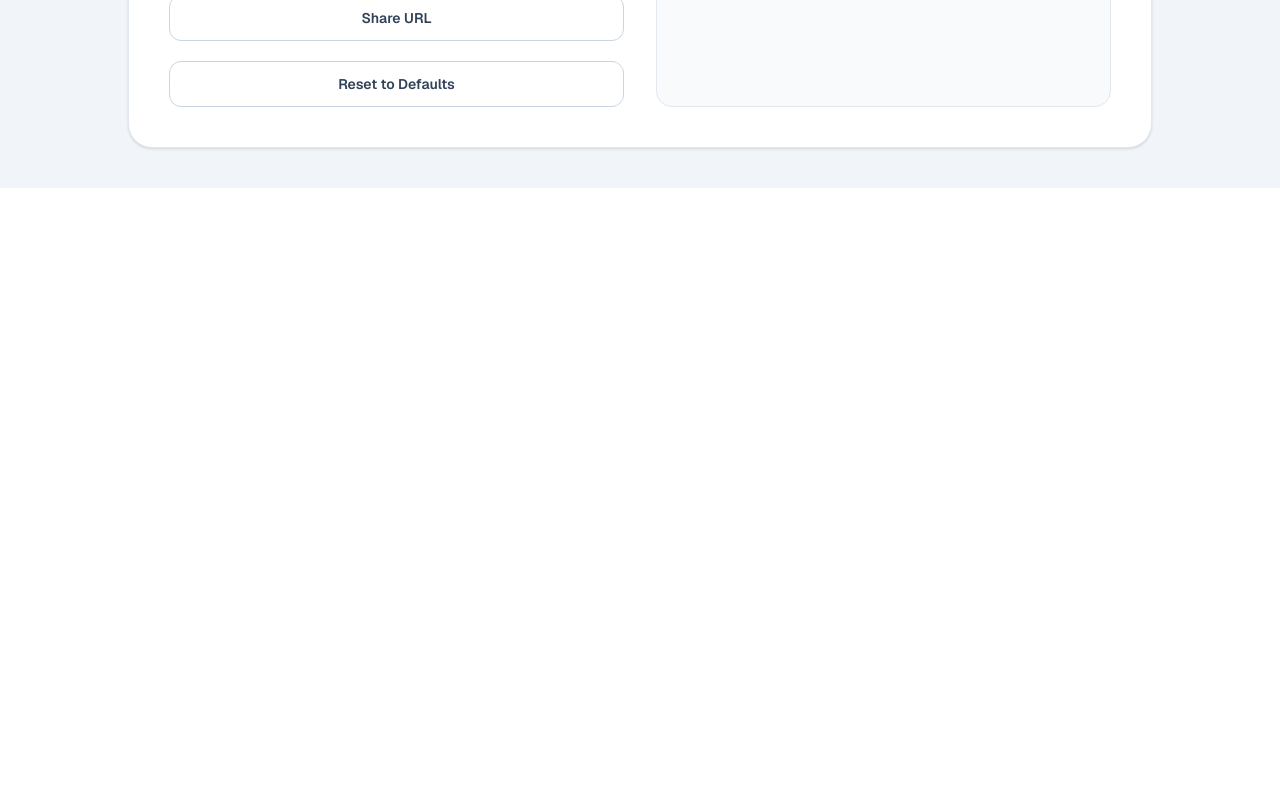
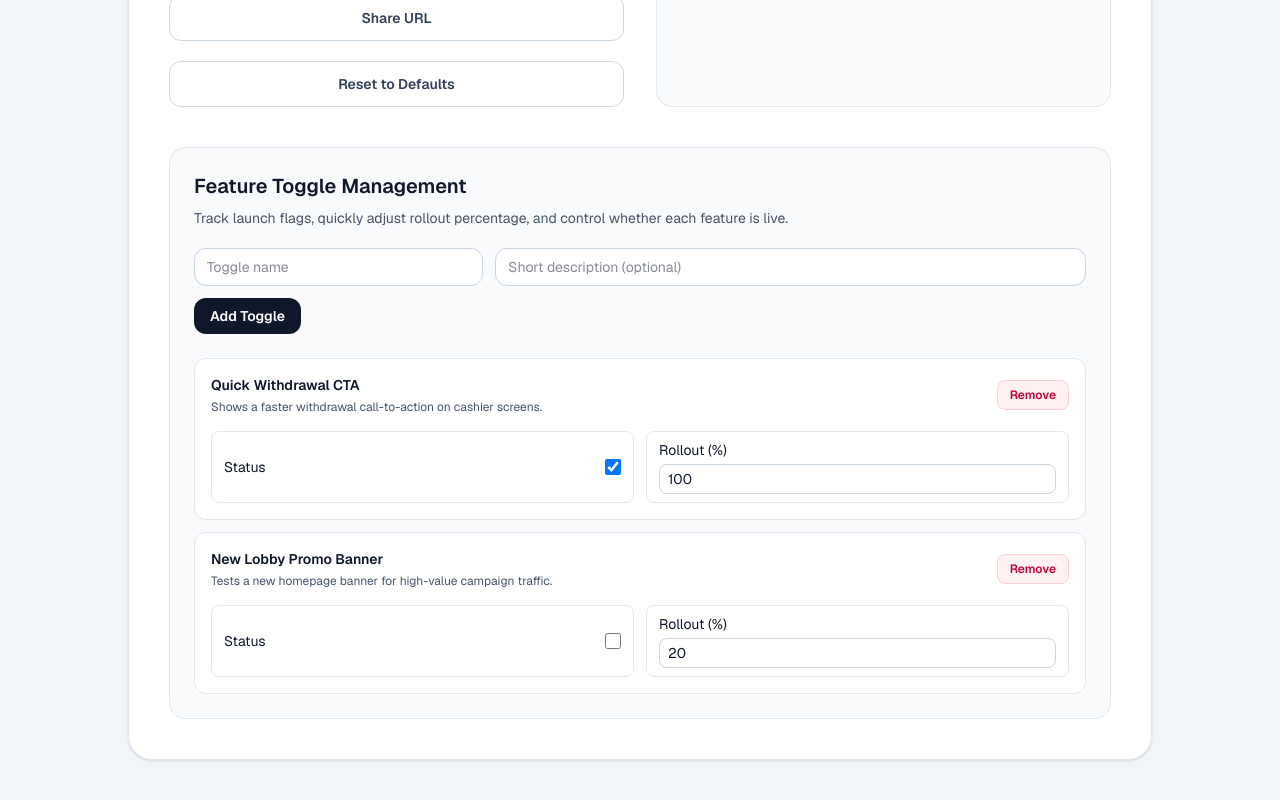
Before and after one commit to mansivachhani/ab-test-planner, a Next.js app: page / in a window 1280 px wide. Shown: the part 758-1558 px from the top of the page. Before the commit the page ends 946 px from the top, so only its background shows below. Built offline with nearby package versions, Linux system fonts and the light colour scheme.

Commit message:
feat: add feature toggle management section

```diff
--- a/app/page.tsx
+++ b/app/page.tsx
@@ -27,6 +27,14 @@ type ParsedValues = {
   variantTraffic: number;
 };
 
+type FeatureToggle = {
+  id: string;
+  name: string;
+  enabled: boolean;
+  rollout: number;
+  description: string;
+};
+
 const DEFAULT_VALUES: FormValues = {
   baselineRate: "8",
   minDetectableUplift: "10",
@@ -43,6 +51,23 @@ const FORM_VALUE_KEYS: (keyof FormValues)[] = [
   "power",
   "dailyVisitors",
   "variantTraffic",
+];
+
+const DEFAULT_TOGGLES: FeatureToggle[] = [
+  {
+    id: "quick-withdrawal",
+    name: "Quick Withdrawal CTA",
+    enabled: true,
+    rollout: 100,
+    description: "Shows a faster withdrawal call-to-action on cashier screens.",
+  },
+  {
+    id: "new-lobby-banner",
+    name: "New Lobby Promo Banner",
+    enabled: false,
+    rollout: 20,
+    description: "Tests a new homepage banner for high-value campaign traffic.",
+  },
 ];
 
 function inverseNormalCdf(probability: number): number {
@@ -197,6 +222,10 @@ export default function Home() {
   });
   const [globalError, setGlobalError] = useState("");
   const [shareStatus, setShareStatus] = useState("");
+  const [toggles, setToggles] = useState<FeatureToggle[]>(DEFAULT_TOGGLES);
+  const [newToggleName, setNewToggleName] = useState("");
+  const [newToggleDescription, setNewToggleDescription] = useState("");
+  const [toggleError, setToggleError] = useState("");
   const [result, setResult] = useState<Result | null>(() =>
     calculateResult(parseValues(readInitialValuesFromLocation())),
   );
@@ -315,6 +344,37 @@ export default function Home() {
     setShareStatus("");
     runCalculation(resetValues);
     window.history.replaceState(null, "", window.location.pathname);
+  }
+
+  function addToggle(event: FormEvent<HTMLFormElement>) {
+    event.preventDefault();
+    const name = newToggleName.trim();
+    if (!name) {
+      setToggleError("Toggle name is required.");
+      return;
+    }
+
+    setToggles((current) => [
+      {
+        id: `${name.toLowerCase().replace(/[^a-z0-9]+/g, "-")}-${Date.now()}`,
+        name,
+        enabled: false,
+        rollout: 0,
+        description: newToggleDescription.trim(),
+      },
+      ...current,
+    ]);
+    setNewToggleName("");
+    setNewToggleDescription("");
+    setToggleError("");
+  }
+
+  function updateToggle<K extends keyof FeatureToggle>(id: string, key: K, value: FeatureToggle[K]) {
+    setToggles((current) => current.map((toggle) => (toggle.id === id ? { ...toggle, [key]: value } : toggle)));
+  }
+
+  function removeToggle(id: string) {
+    setToggles((current) => current.filter((toggle) => toggle.id !== id));
   }
 
   return (
@@ -452,6 +512,92 @@ export default function Home() {
             )}
           </section>
         </div>
+
+        <section className="mt-10 rounded-2xl border border-slate-200 bg-slate-50 p-6">
+          <h2 className="text-xl font-semibold">Feature Toggle Management</h2>
+          <p className="mt-2 text-sm text-slate-600">
+            Track launch flags, quickly adjust rollout percentage, and control whether each feature is live.
+          </p>
+
+          <form className="mt-5 grid gap-3 md:grid-cols-3" onSubmit={addToggle}>
+            <input
+              value={newToggleName}
+              onChange={(event) => {
+                setNewToggleName(event.target.value);
+                if (toggleError) {
+                  setToggleError("");
+                }
+              }}
+              placeholder="Toggle name"
+              className="rounded-xl border border-slate-300 bg-white px-3 py-2 text-sm outline-none focus:border-slate-500"
+            />
+            <input
+              value={newToggleDescription}
+              onChange={(event) => setNewToggleDescription(event.target.value)}
+              placeholder="Short description (optional)"
+              className="rounded-xl border border-slate-300 bg-white px-3 py-2 text-sm outline-none focus:border-slate-500 md:col-span-2"
+            />
+            <button
+              type="submit"
+              className="rounded-xl bg-slate-900 px-4 py-2 text-sm font-semibold text-white transition hover:bg-slate-700 md:col-span-3 md:w-fit"
+            >
+              Add Toggle
+            </button>
+          </form>
+          {toggleError ? <p className="mt-2 text-xs text-rose-700">{toggleError}</p> : null}
+
+          <div className="mt-6 space-y-3">
+            {toggles.map((toggle) => (
+              <div key={toggle.id} className="rounded-xl border border-slate-200 bg-white p-4">
+                <div className="flex flex-wrap items-center justify-between gap-3">
+                  <div>
+                    <p className="text-sm font-semibold text-slate-900">{toggle.name}</p>
+                    {toggle.description ? (
+                      <p className="mt-1 text-xs text-slate-600">{toggle.description}</p>
+                    ) : (
+                      <p className="mt-1 text-xs text-slate-400">No description</p>
+                    )}
+                  </div>
+                  <button
+                    type="button"
+                    onClick={() => removeToggle(toggle.id)}
+                    className="rounded-lg border border-rose-200 bg-rose-50 px-3 py-1.5 text-xs font-semibold text-rose-700 transition hover:bg-rose-100"
+                  >
+                    Remove
+                  </button>
+                </div>
+
+                <div className="mt-4 grid gap-3 md:grid-cols-2">
+                  <label className="flex items-center justify-between rounded-lg border border-slate-200 px-3 py-2 text-sm">
+                    <span>Status</span>
+                    <input
+                      type="checkbox"
+                      checked={toggle.enabled}
+                      onChange={(event) => updateToggle(toggle.id, "enabled", event.target.checked)}
+                      className="h-4 w-4"
+                    />
+                  </label>
+
+                  <label className="rounded-lg border border-slate-200 px-3 py-2 text-sm">
+                    <span>Rollout (%)</span>
+                    <input
+                      type="number"
+                      min={0}
+                      max={100}
+                      value={toggle.rollout}
+                      onChange={(event) => {
+                        const value = Number(event.target.value);
+                        const nextRollout = Number.isFinite(value) ? Math.max(0, Math.min(100, value)) : 0;
+                        updateToggle(toggle.id, "rollout", nextRollout);
+                      }}
+                      className="mt-1 w-full rounded-lg border border-slate-300 px-2 py-1 text-sm outline-none focus:border-slate-500"
+                    />
+                  </label>
+                </div>
+              </div>
+            ))}
+          </div>
+        </section>
       </main>
     </div>
   );
```
